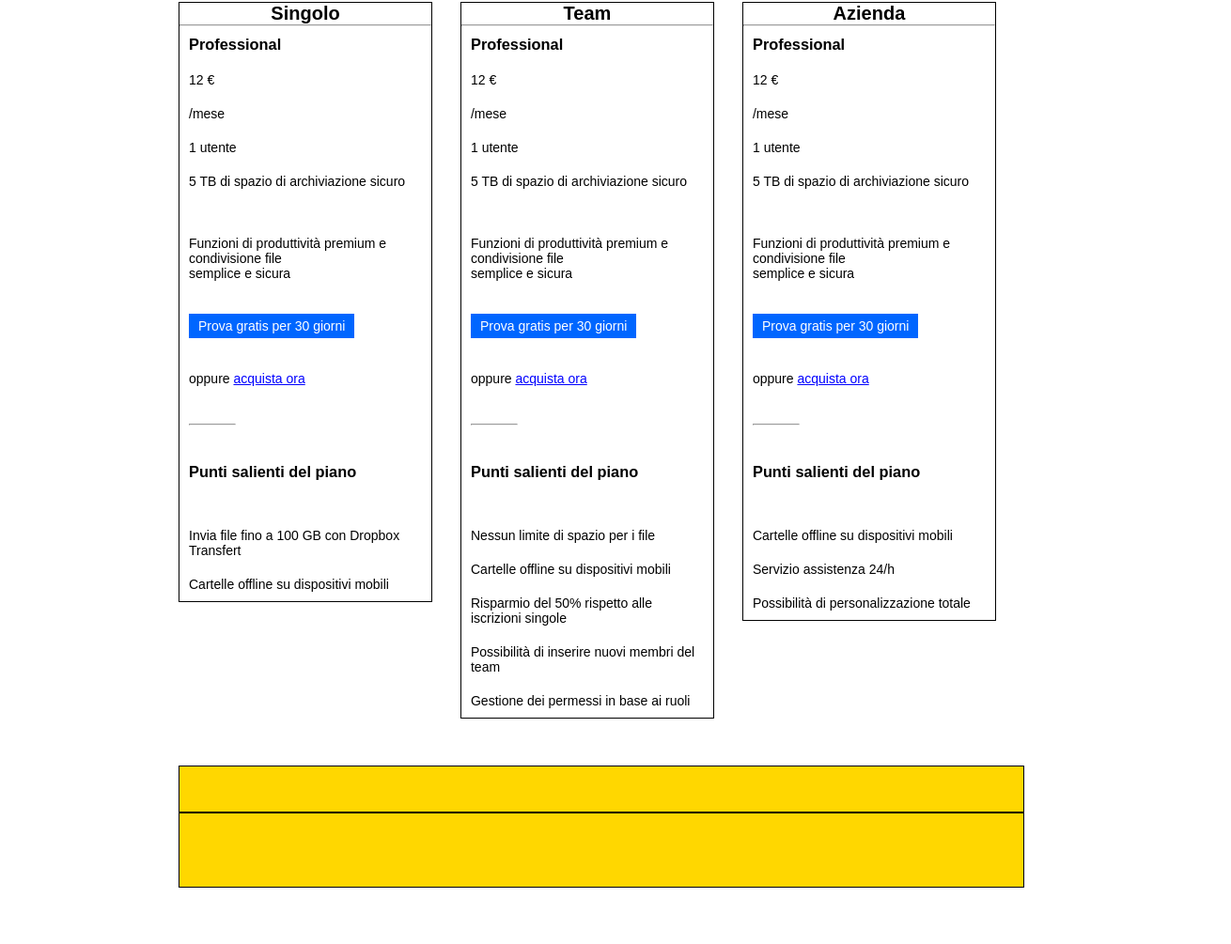
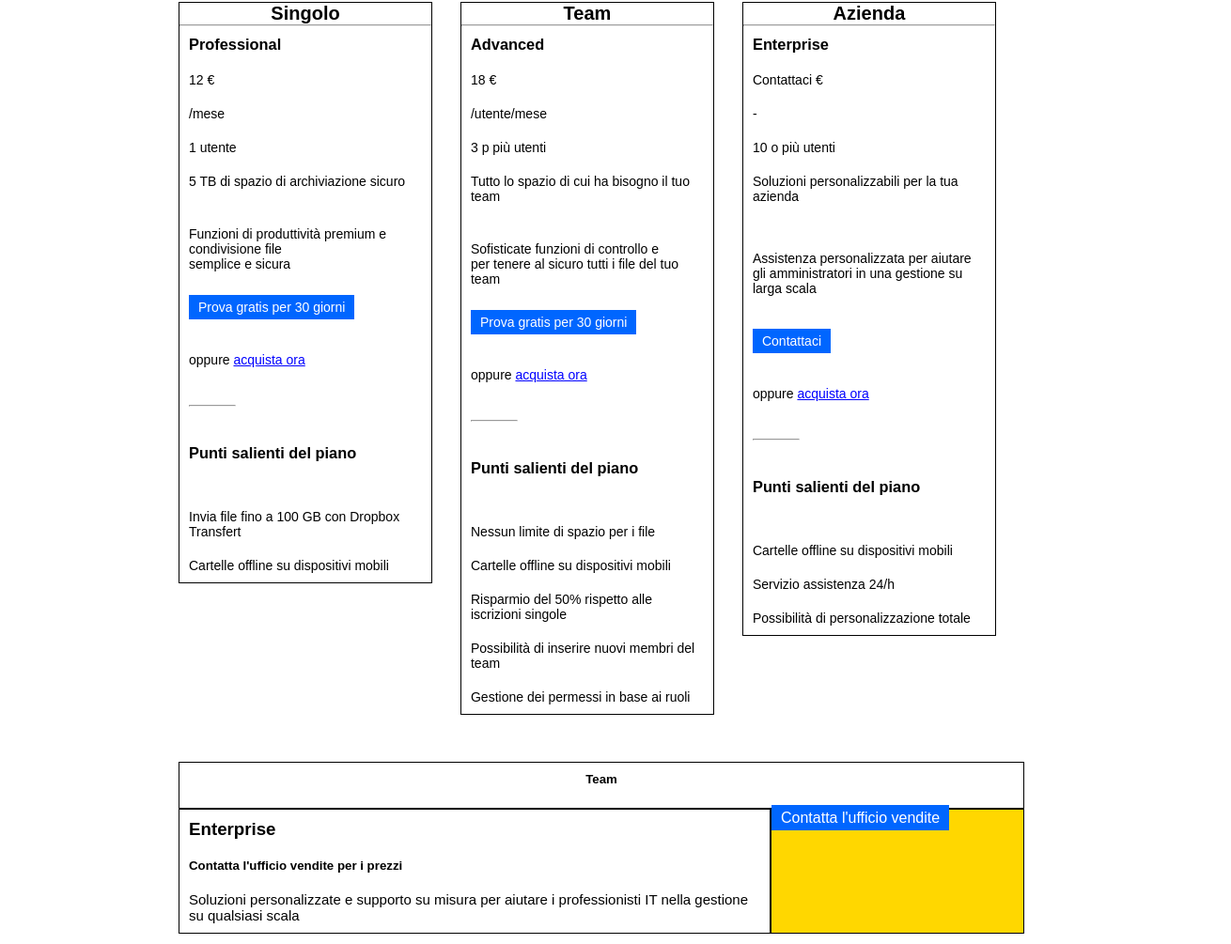
Before and after one commit to violix96/-htmlcss-dropbox, a plain HTML site: page index.html in a window 1280 px wide. Shown: the part 1079-2084 px from the top of the page at 94% size, 1310 px wide, since content can reach past the window. Drawn offline with Linux system fonts and the light colour scheme.

Commit message:
[UPD] Card almost done

```diff
--- a/css/style.css
+++ b/css/style.css
@@ -53,12 +53,14 @@ a{
     color: white;
 }
 
+.col-20{
+    width: 20%;
+}
+.col-30{
+    width: 30%;
+}
 .col-33{
     width: calc(100% / 3);
-}
-
-.col-20{
-    width: 20%;
 }
 .col-40{
     width: 40%;
@@ -70,6 +72,12 @@ a{
 
 .col-60{
     width: 60%;
+}
+.col-70{
+    width: 70%;
+}
+.col-80{
+    width: 80%;
 }
 
 .col-100{
@@ -99,6 +107,9 @@ a{
     margin: 0 auto;
 }
 
+.min-height-50{
+   min-height: ;
+}
 .height-50{
     height: 50px;
 }
@@ -115,6 +126,9 @@ a{
 
 .height-500{
     height: 500px;
+}
+.height-133{
+    height: 133px;
 }
 
 
@@ -218,6 +232,10 @@ h1{
     font-size: 20px;
 }
 
+.p-enterprise{
+    font-size: 15px;
+}
+
 .arrow{
     width: 50px;
     height: 50px;
@@ -229,7 +247,7 @@ h1{
 
 
 .img-jumbo{
-    width: 770px;
+    width: 100%;
     height: auto;
     position: absolute;
 }
@@ -257,6 +275,13 @@ h1{
 h4{
     font-size: 20px;
     text-align: center;
+}
+
+h5{
+ text-align: center;
+}
+.h5-enterprice{
+ text-align: left;
 }
 
 .text-center{
--- a/index.html
+++ b/index.html
@@ -111,7 +111,7 @@
                             <p class="py-10">/mese</p>
                             <p class="py-10">1 utente</p>
                             <p class="py-10">5 TB di spazio di archiviazione sicuro</p>
-                            <p class="py-40">Funzioni di produttività premium e condivisione file <br>semplice e sicura</p>
+                            <p class="py-30">Funzioni di produttività premium e condivisione file <br>semplice e sicura</p>
                             <a class="btn btn-blue" href="#">Prova gratis per 30 giorni</a>
                             <p class="py-40">oppure <a href="" style="text-decoration: underline; color: blue;">acquista ora</a></p>
                             <hr class="hr-card">
@@ -129,12 +129,12 @@
                         <h4>Team</h4>
                         <hr>
                         <div class="pz-10 p-piani">
-                            <h3 class="py-10">Professional</h3>
-                            <p class="py-10">12 &euro;</p>
-                            <p class="py-10">/mese</p>
-                            <p class="py-10">1 utente</p>
-                            <p class="py-10">5 TB di spazio di archiviazione sicuro</p>
-                            <p class="py-40">Funzioni di produttività premium e condivisione file <br> semplice e sicura</p>
+                            <h3 class="py-10">Advanced</h3>
+                            <p class="py-10">18 &euro;</p>
+                            <p class="py-10">/utente/mese</p>
+                            <p class="py-10">3 p più utenti</p>
+                            <p class="py-10">Tutto lo spazio di cui ha bisogno il tuo team</p>
+                            <p class="py-30">Sofisticate funzioni di controllo e<br> per tenere al sicuro tutti i file del tuo team</p>
                             <a class="btn btn-blue" href="">Prova gratis per 30 giorni</a>
                             <p class="py-40">oppure <a href="" style="text-decoration: underline; color: blue;">acquista ora</a></p>
                             <hr class="hr-card">
@@ -155,13 +155,13 @@
                         <h4>Azienda</h4>
                         <hr>
                         <div class="pz-10 p-piani">
-                            <h3 class="py-10">Professional</h3>
-                            <p class="py-10">12 &euro;</p>
-                            <p class="py-10">/mese</p>
-                            <p class="py-10">1 utente</p>
-                            <p class="py-10">5 TB di spazio di archiviazione sicuro</p>
-                            <p class="py-40">Funzioni di produttività premium e condivisione file <br> semplice e sicura</p>
-                            <a class="btn btn-blue" href="">Prova gratis per 30 giorni</a>
+                            <h3 class="py-10">Enterprise</h3>
+                            <p class="py-10">Contattaci &euro;</p>
+                            <p class="py-10">-</p>
+                            <p class="py-10">10 o più utenti</p>
+                            <p class="py-10">Soluzioni personalizzabili per la tua azienda</p>
+                            <p class="py-40">Assistenza personalizzata per aiutare<br>gli amministratori in una gestione su larga scala</p>
+                            <a class="btn btn-blue" href="">Contattaci</a>
                             <p class="py-40">oppure <a href="" style="text-decoration: underline; color: blue;">acquista ora</a></p>
                             <hr class="hr-card">
                             <h3 class="py-40">Punti salienti del piano</h3>
@@ -174,10 +174,22 @@
                 </div>
                 <!-- enterprise -->
                 <div class="col-100">
-                    <div class="content height-50 bg-gold border"></div>
+                    <div class="content height-50 border py-10">
+                        <h5>Team</h5>
+                    </div>
                 </div>
-                 <div class="col-100">
-                    <div class="content height-80 bg-gold border"></div>
+                 <div class="col-70">
+                    <div class="content border pz-10">
+                        <h3 class="py-10">Enterprise</h3>
+                        <h5 class="py-10 h5-enterprice">Contatta l'ufficio vendite per i prezzi</h5>
+                        <P class="py-10 p-enterprise">Soluzioni personalizzate e supporto su misura per aiutare i professionisti IT nella gestione su qualsiasi scala</P>
+
+                    </div>
+                </div>
+                 <div class="col-30">
+                    <div class="content height-133 bg-gold border">
+                        <a class="btn btn-blue " href="">Contatta l'ufficio vendite</a>
+                    </div>
                 </div>
             </div>
         </div>
```
